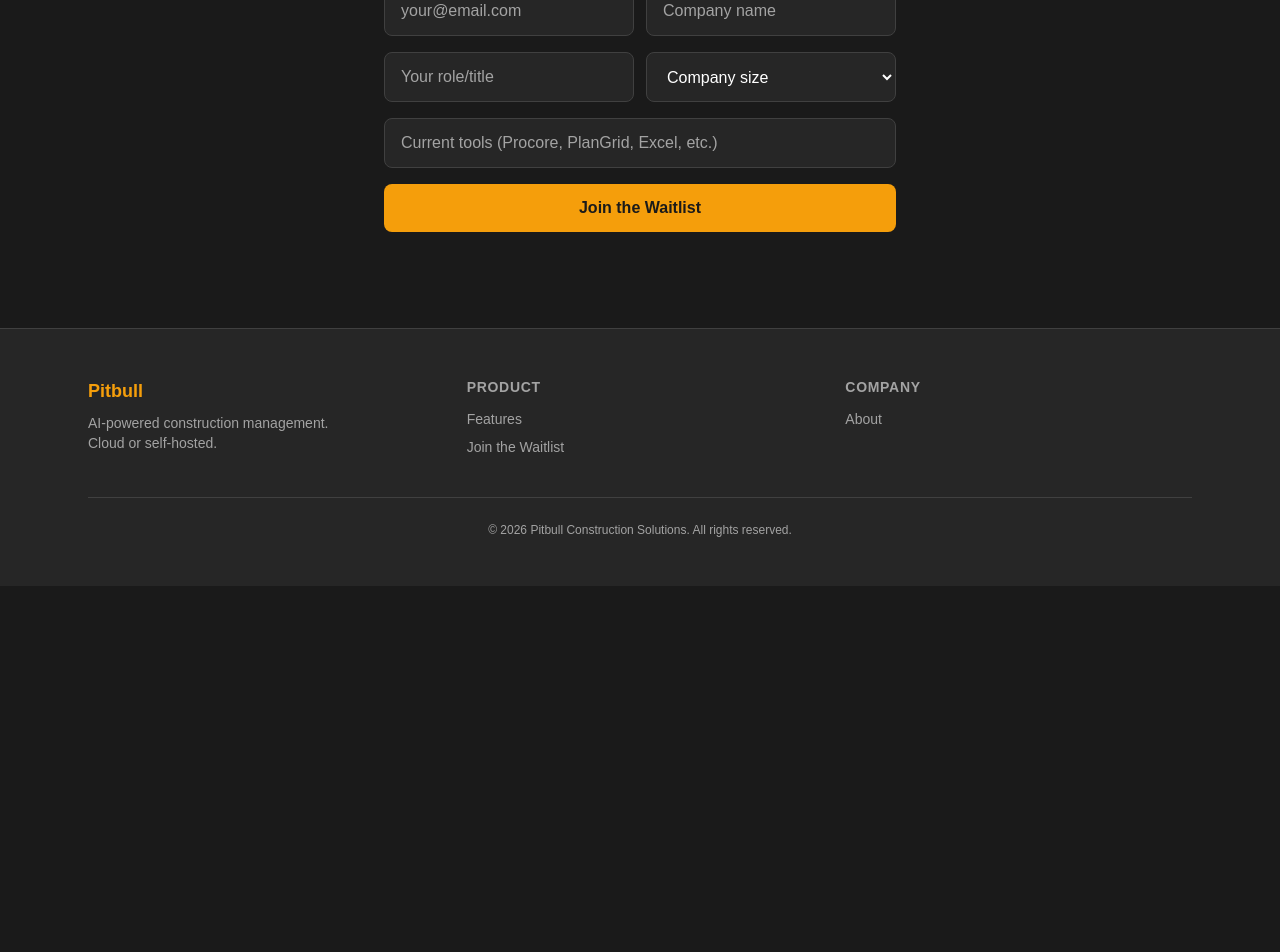
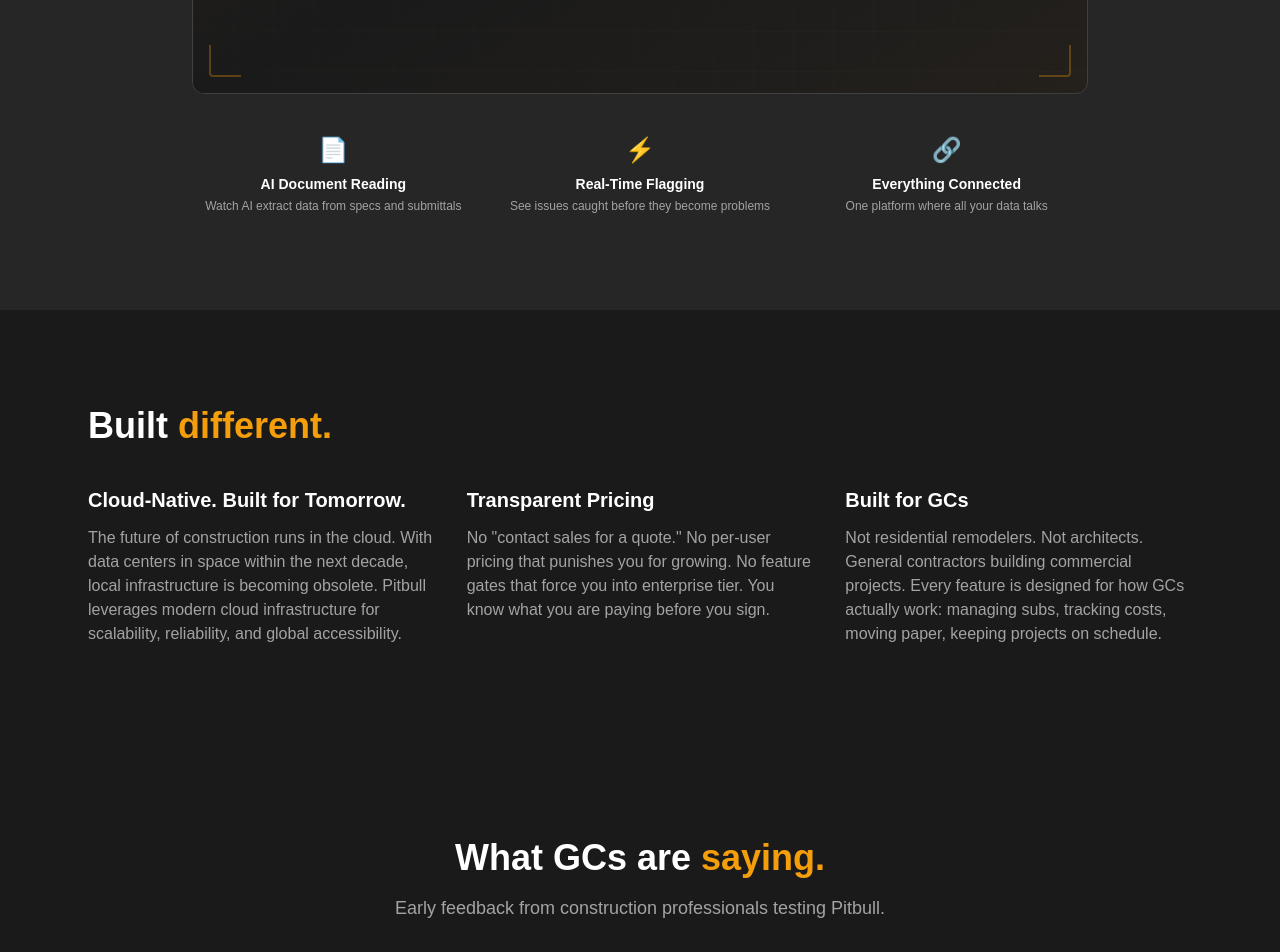
Before and after one commit to jgarrison929/pitbull-site, a Next.js app: page / in a window 1280 px wide. Shown: the part 2820-3772 px from the top of the page. Before the commit the page ends 3406 px from the top, so only its background shows below. Built offline with nearby package versions, Linux system fonts and the light colour scheme.

Commit message:
Integrate demo video and testimonials into homepage
- Added DemoVideo section after Features grid
- Added Testimonials section after Built Different
- Adjusted section backgrounds for visual flow

```diff
--- a/src/app/page.tsx
+++ b/src/app/page.tsx
@@ -2,6 +2,8 @@
 
 import { FeatureCard } from "@/components/FeatureCard";
 import { WaitlistForm } from "@/components/WaitlistForm";
+import { DemoVideo } from "@/components/DemoVideo";
+import { Testimonials } from "@/components/Testimonials";
 
 const features = [
   {
@@ -131,8 +133,11 @@
         </div>
       </section>
 
+      {/* Demo Video */}
+      <DemoVideo />
+
       {/* Built Different */}
-      <section className="bg-surface py-16 sm:py-24">
+      <section className="py-16 sm:py-24">
         <div className="max-w-6xl mx-auto px-4 sm:px-6">
           <h2 className="text-3xl sm:text-4xl font-bold">
             Built <span className="text-amber">different.</span>
@@ -168,6 +173,9 @@
         </div>
       </section>
 
+      {/* Testimonials */}
+      <Testimonials />
+
       {/* Waitlist */}
       <section id="waitlist" className="py-16 sm:py-24">
         <div className="max-w-2xl mx-auto px-4 sm:px-6 text-center">
```
